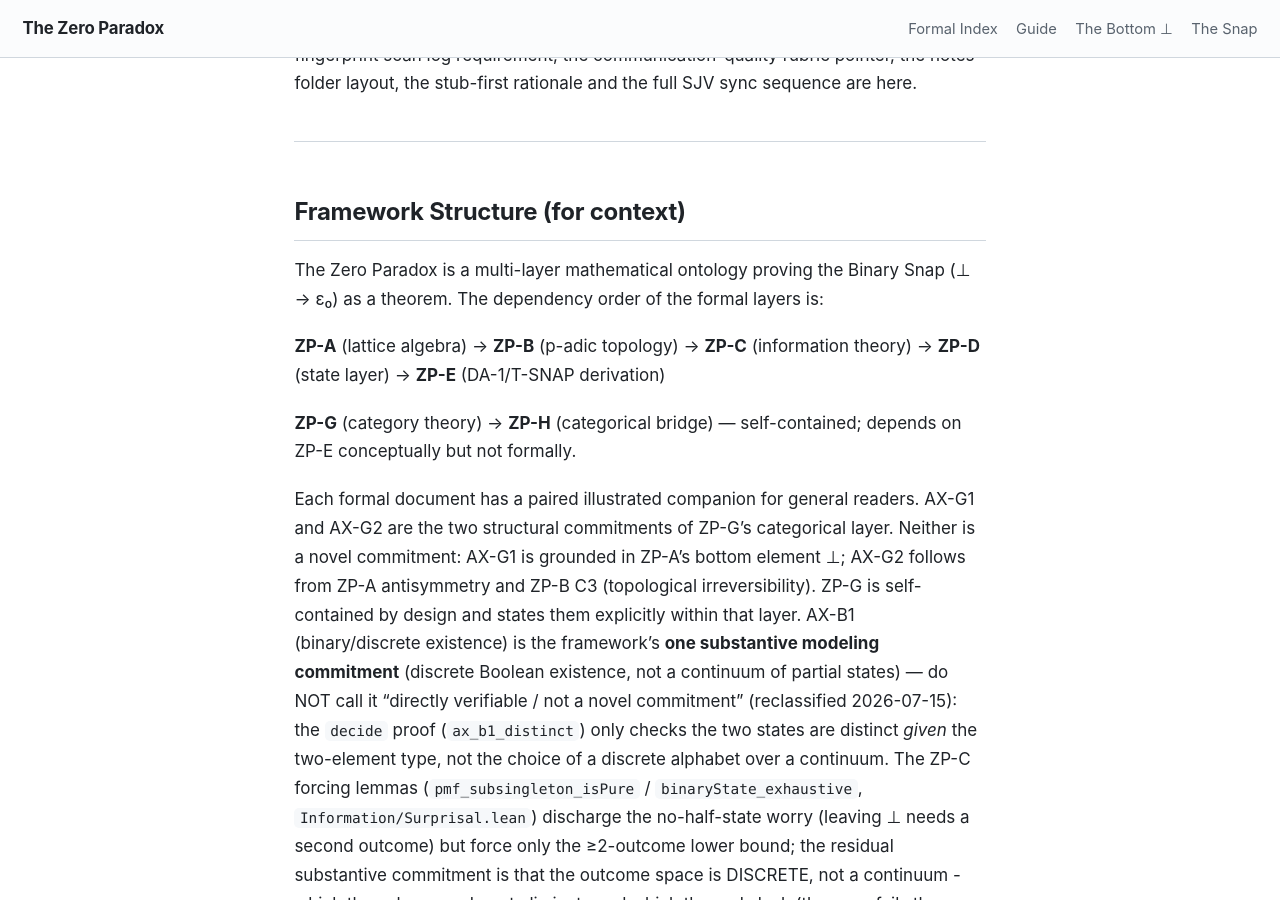
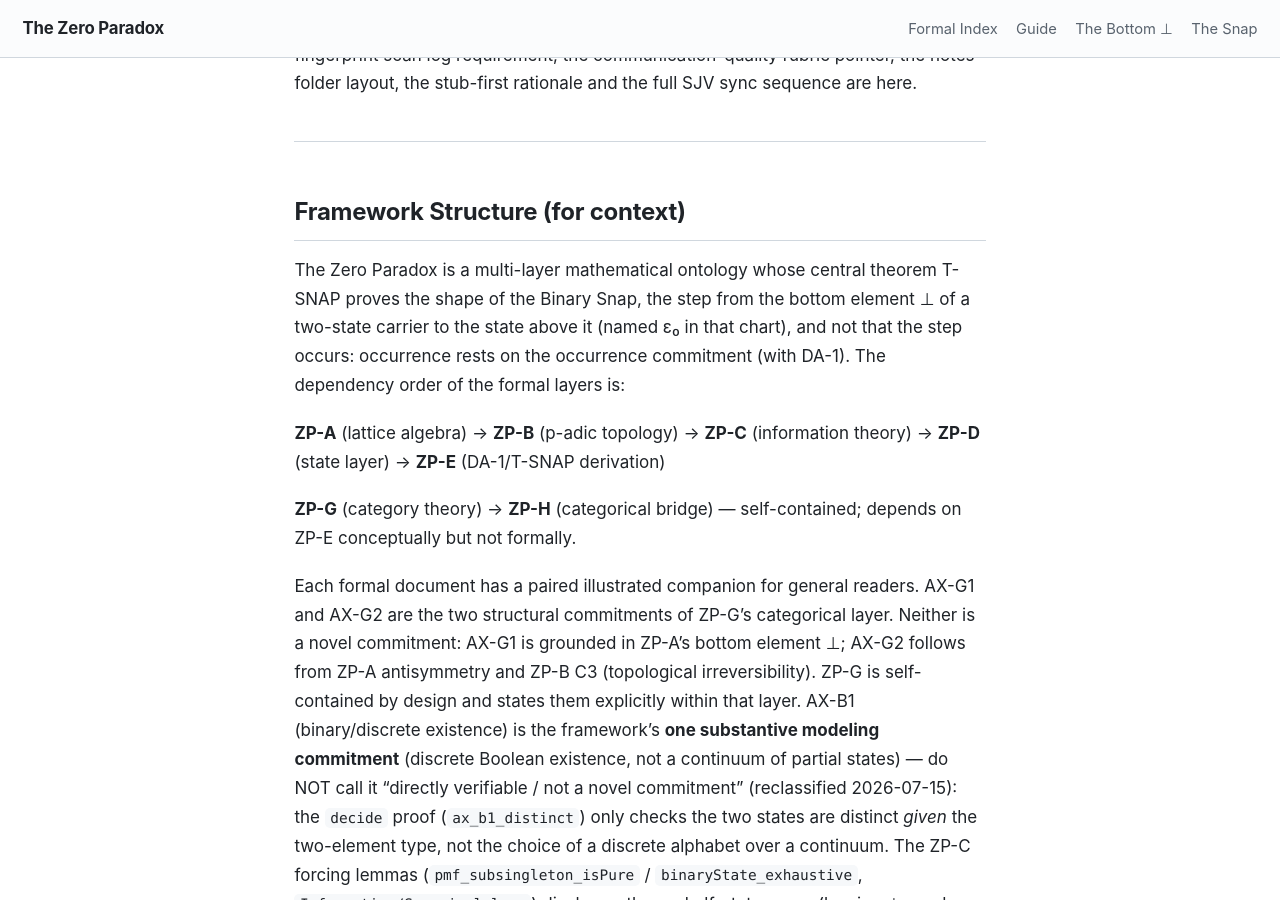
Before and after one commit to timbrigham/ZeroParadox, a Jekyll site: the page built from tools/process/lean-development.md, in a window 1280 px wide and 900 px high, scrolled down 329 px. Built offline with Jekyll 4.4.1, drawn with Linux system fonts in a browser that asks for light colours; our own code applies the rules of GitHub Pages for plain Markdown files.

Commit message:
lean-development: T-SNAP proves the snap's shape, not its occurrence
The framework-structure sentence said the ontology proves "the Binary
Snap (⊥ → ε₀) as a theorem". Only the shape is proved; occurrence rests
on the occurrence commitment with DA-1 (ZeroParadox/Order/SnapCannotBe.lean
§§ I-II). Restated in the ruled .zenodo.json wording, with ε₀ named in
the two-state carrier's chart rather than as a bare target.

Co-Authored-By: Claude Opus 5.5 (1M context) <noreply@anthropic.com>
Claude-Session: https://claude.ai/code/session_01DYrKY8CR8AeESMvjGVQtzA

```diff
--- a/tools/process/lean-development.md
+++ b/tools/process/lean-development.md
@@ -12,7 +12,7 @@ stub-first rationale and the full SJV sync sequence are here.
 
 ## Framework Structure (for context)
 
-The Zero Paradox is a multi-layer mathematical ontology proving the Binary Snap (⊥ → ε₀) as a theorem. The dependency order of the formal layers is:
+The Zero Paradox is a multi-layer mathematical ontology whose central theorem T-SNAP proves the shape of the Binary Snap, the step from the bottom element ⊥ of a two-state carrier to the state above it (named ε₀ in that chart), and not that the step occurs: occurrence rests on the occurrence commitment (with DA-1). The dependency order of the formal layers is:
 
 **ZP-A** (lattice algebra) → **ZP-B** (p-adic topology) → **ZP-C** (information theory) → **ZP-D** (state layer) → **ZP-E** (DA-1/T-SNAP derivation)
 
```
